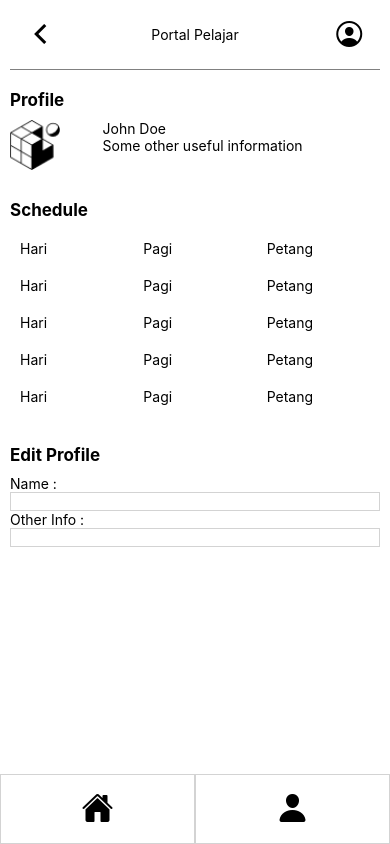
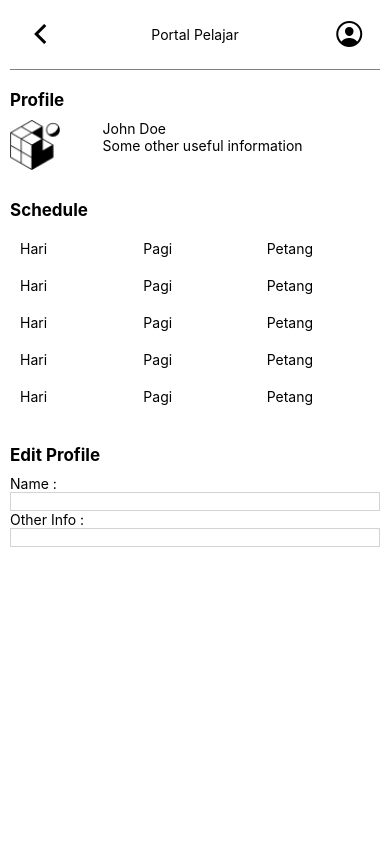
Before and after one commit to Adamjab78/student-portal, a React Native app: screen / in a window 390 px wide. Built offline with nearby package versions, Linux system fonts and the light colour scheme.

Commit message:
Enhance footer

```diff
--- a/components/Footer.js
+++ b/components/Footer.js
@@ -1,18 +1,28 @@
 import React from "react";
-import { Text, View, TextInput, Switch } from "react-native";
+import { View} from "react-native";
 import { Ionicons } from "@expo/vector-icons";
 
 const Footer = () => {
   return (
-    <View style={{ flex: 1,flexDirection:"row" }}>
-      <View style={{ flex: 1, borderWidth:1,borderColor:"lightgrey", justifyContent:"center",alignItems:"center" }}>
-        <Ionicons name="home" size={32} />
-      </View>
-      <View style={{ flex: 1, borderWidth:1,borderColor:"lightgrey", justifyContent:"center",alignItems:"center" }}>
-        <Ionicons name="person" size={32} />
-      </View>
+    <View style={{ flex: 1, flexDirection: "row" }}>
+      <FooterButton name={"home"} />
+      <FooterButton name={"person"} />
     </View>
   );
 };
 
+const FooterButton = ({name}) => {
+  <View
+    style={{
+      flex: 1,
+      borderWidth: 1,
+      borderColor: "lightgrey",
+      justifyContent: "center",
+      alignItems: "center",
+    }}
+  >
+    <Ionicons name={name} size={32} />
+  </View>;
+};
+
 export default Footer;
```
